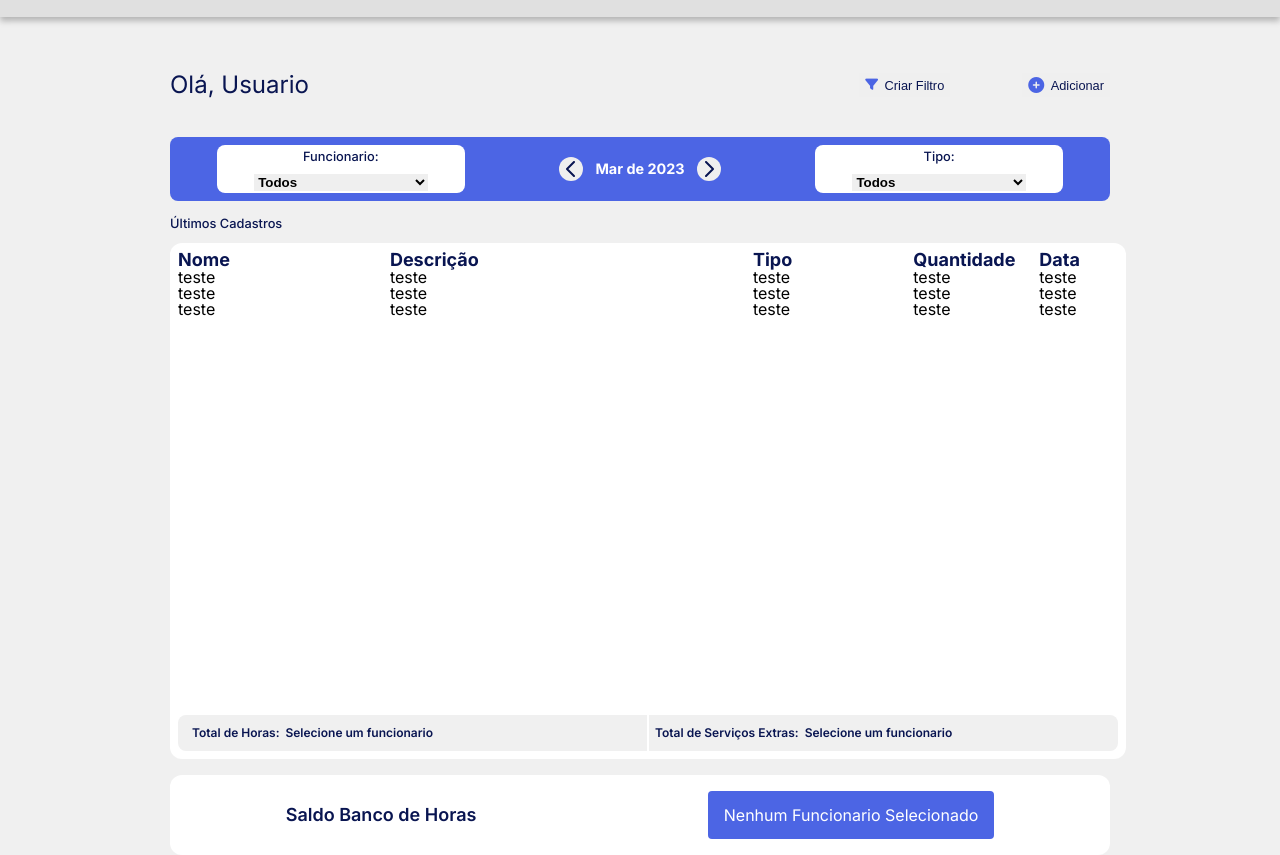
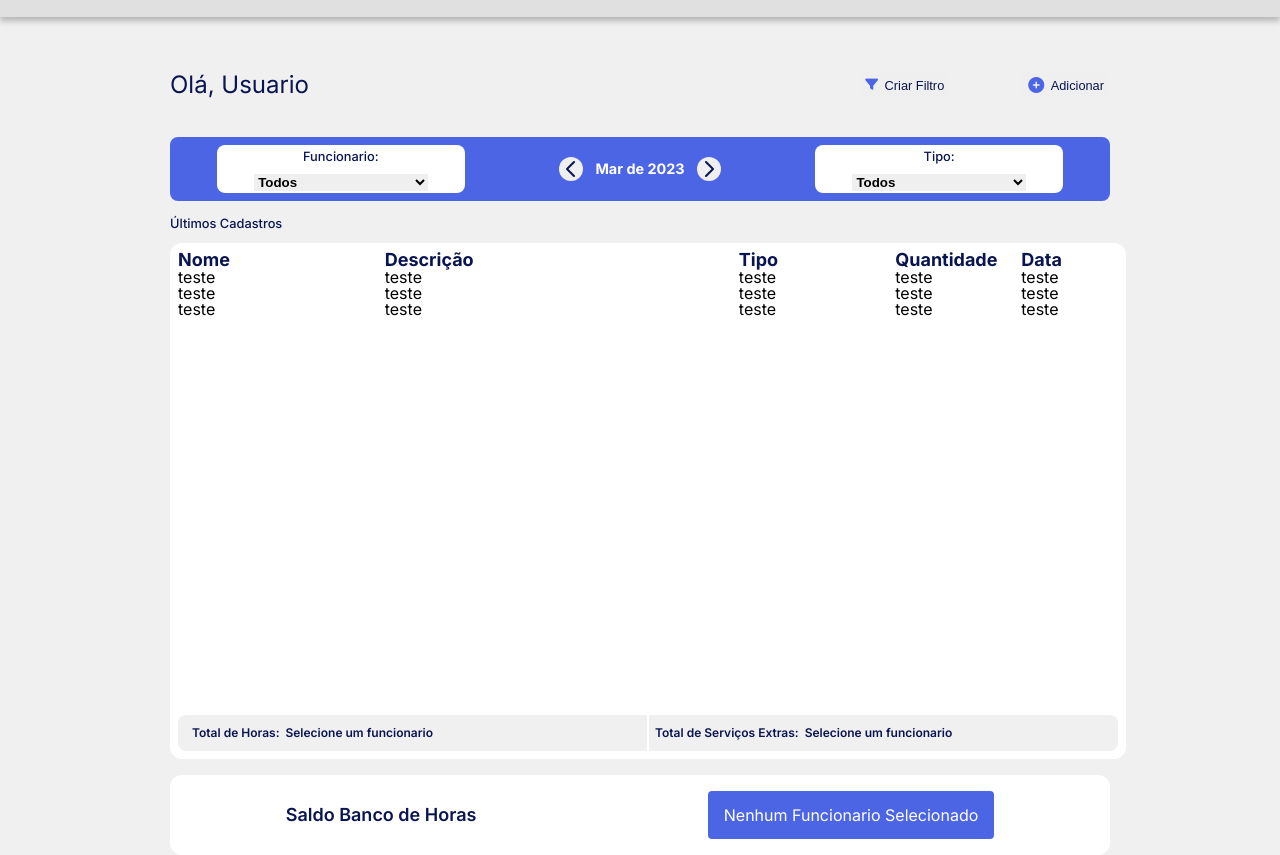
Before and after one commit to ClaudineiMartins/JRINFO-fibra, a plain HTML site: page index.html in a window 1280 px wide. Shown: the part 63-918 px from the top of the page. Drawn offline with Linux system fonts and the light colour scheme.

Commit message:
Update tabela-ultimosCadastros.css

```diff
--- a/assets/tabela-ultimosCadastros.css
+++ b/assets/tabela-ultimosCadastros.css
@@ -29,7 +29,7 @@
     text-align: start;
 }
 .ultimosCadastros-tabela__linha__celula-cabecalhoData{
-    width: 4.375em;
+    width: 5.375em;
 }
 .ultimosCadastros-tabela__linha__celula-cabecalhoQuantidade{
     width: 7em;
```
